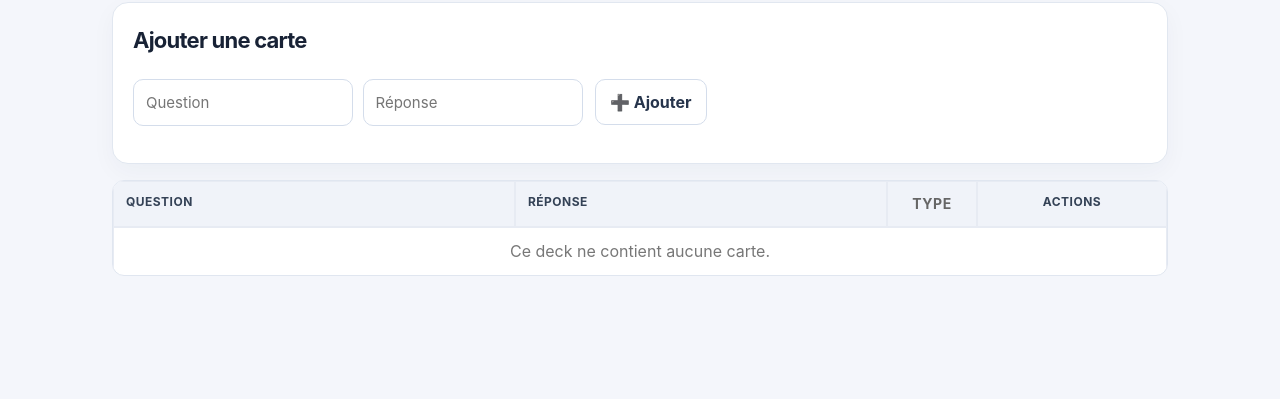
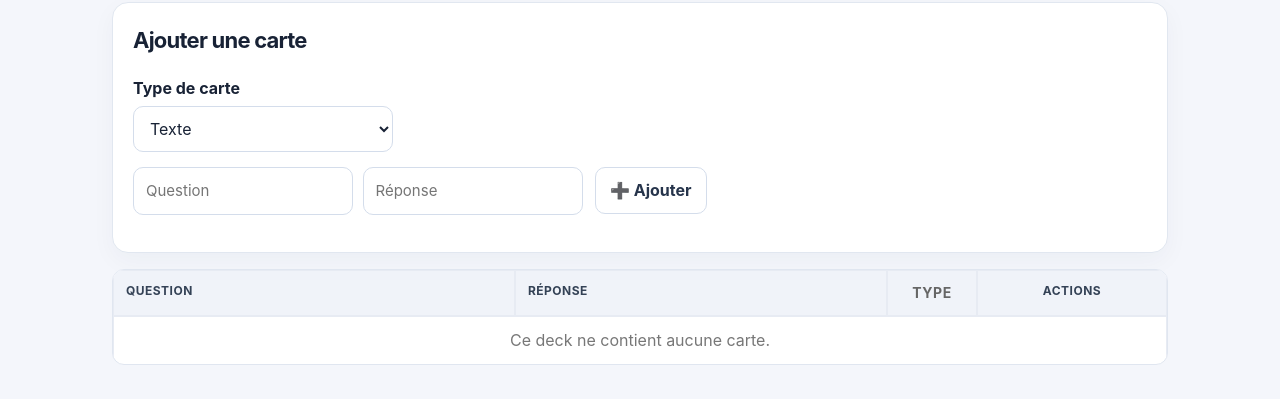
Before and after one commit to barrinmatthew-afk/Mon-Anki, a plain HTML site: page deck.html in a window 1280 px wide. Shown: the part 159-558 px from the top of the page. Drawn offline with Linux system fonts and the light colour scheme; no server answers.

Commit message:
Restore card type selector in deck creation

```diff
--- a/deck.html
+++ b/deck.html
@@ -521,6 +521,12 @@ tr:last-child td{border-bottom:0}
     </h2>
 
 
+    <label for="new-card-mode" style="display:block; margin:10px 0 6px; font-weight:650;">Type de carte</label>
+    <select id="new-card-mode" style="display:block; width:100%; max-width:260px; margin-bottom:12px;">
+        <option value="text">Texte</option>
+        <option value="drawing">✏️ Dessin</option>
+    </select>
+
     <input
         type="text"
         id="new-question"
```
